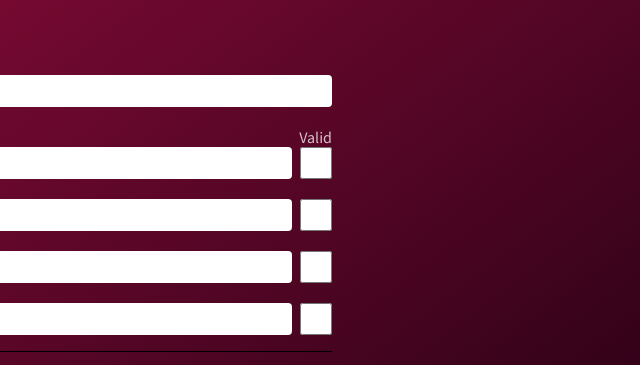
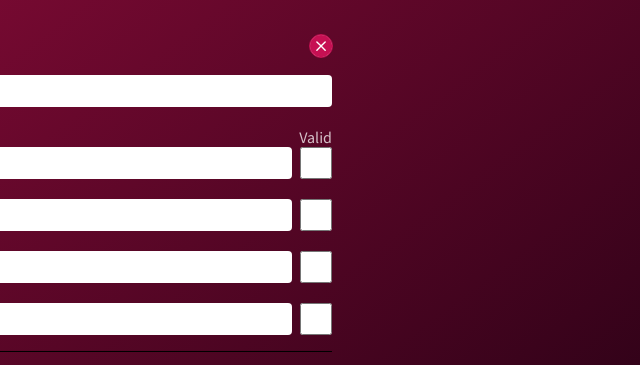
Before and after one commit to vehk11s/Quiz-app, a plain HTML site: page frontend/src/admin.html in a window 1280 px wide. Shown: the top 365 px of the page, 628-1268 px from the left. Drawn offline with Linux system fonts and the light colour scheme; a web font is replaced by a local one.

Commit message:
Functionality for removing guestion sets and tracking the visible indexing

```diff
--- a/frontend/src/admin.html
+++ b/frontend/src/admin.html
@@ -9,6 +9,10 @@
     <link rel="stylesheet" href="./styles/style.css" />
 
     <style>
+      :root {
+        accent-color: var(--primary-pink-light);
+      }
+
       form {
         width: 40rem;
       }
@@ -43,6 +47,7 @@
       }
 
       .form__question {
+        position: relative;
         padding-bottom: 1rem;
         border-bottom: 1px solid black;
         margin-bottom: 1rem;
@@ -52,6 +57,25 @@
         display: grid;
         grid-template-columns: 1fr auto;
         column-gap: 8px;
+      }
+
+      .btn-icon {
+        position: absolute;
+        top: -16px;
+        right: 0;
+        font-size: 1.2rem;
+        padding: 0;
+        color: var(--primary-pink);
+        outline: 1px solid var(--primary-pink);
+        background-color: white;
+        border-radius: 50%;
+        border: none;
+      }
+
+      .btn-icon:hover {
+        color: var(--primary-pink-light);
+        outline: 1px solid white;
+        border-radius: 50%;
       }
 
       .visually-hidden {
--- a/frontend/src/js/questionForm.js
+++ b/frontend/src/js/questionForm.js
@@ -1,22 +1,42 @@
 import { postQuestion } from '../api/questionApi.js';
 
-let questions = 1;
+let totalQuestions = 1; // Doesn't decrease when removing a question
+let visibleQuestions = 1; // Tracks the visible question sets on display
 
 let addBtn = document.querySelector('#add-question');
 let submitBtn = document.querySelector('#submit-form');
 
-// Create first question form element
+// Create first question form element on load
 document.addEventListener('DOMContentLoaded', () => {
   addQuestion();
+  updateIndexing();
 });
 
 addBtn.addEventListener('click', (e) => {
-  questions += 1;
+  totalQuestions += 1;
+  visibleQuestions += 1;
   addQuestion();
+  updateIndexing();
   e.preventDefault();
 });
 
 submitBtn.addEventListener('click', (e) => {
+  handleSubmit(e);
+});
+
+/*
+This function handles removing question sets from the form and decreasing the
+TODO: This doesn't currently update question numbering, just removes the selected question */
+function handleRemove(e) {
+  const form = document.querySelector('.form__content');
+  const parentSet = e.target.closest('fieldset');
+
+  form.removeChild(parentSet);
+  updateIndexing();
+  visibleQuestions -= 1;
+}
+
+function handleSubmit() {
   e.preventDefault();
 
   const questions = document.querySelectorAll('.form__question');
@@ -39,18 +59,29 @@ submitBtn.addEventListener('click', (e) => {
     formData.push({ question: formValues[0].value, options });
   });
 
-  console.log(formData);
+  postQuestion(formData);
+}
 
-  postQuestion(formData);
-});
+function updateIndexing() {
+  const legends = document.querySelectorAll('.form__question > legend');
+  console.log(legends);
 
-const addQuestion = () => {
+  legends.forEach((legend, i) => {
+    legend.textContent = '';
+    legend.textContent = `${i + 1}. Question`;
+  });
+}
+
+function addQuestion() {
   const form = document.querySelector('.form__content');
 
-  const questionSet = createFieldset('question', `${questions}. Question`);
+  const questionSet = createFieldset(
+    'question',
+    `${visibleQuestions}. Question`
+  );
 
-  const questionLabel = createLabel(`Q${questions}`, 'Question');
-  const questionInput = createInput(`Q${questions}`);
+  const questionLabel = createLabel(`Q${totalQuestions}`, 'Question');
+  const questionInput = createInput(`Q${totalQuestions}`);
 
   questionLabel.appendChild(questionInput);
 
@@ -58,7 +89,7 @@ const addQuestion = () => {
   questionSet.appendChild(createOptionInputs());
 
   form.appendChild(questionSet);
-};
+}
 
 function createOptionInputs() {
   // Create fieldset & legend for the options
@@ -100,12 +131,33 @@ function createFieldset(group, legendText) {
   const fieldset = document.createElement('fieldset');
   fieldset.classList.add(`form__${group}`);
 
+  if (group === 'question') {
+    fieldset.setAttribute('id', `Q${totalQuestions}-group`);
+    fieldset.appendChild(createRemoveBtn());
+  }
+
   const legend = document.createElement('legend');
   legend.textContent = legendText;
 
   fieldset.appendChild(legend);
 
   return fieldset;
+}
+
+function createRemoveBtn() {
+  const svg = `<svg xmlns="http://www.w3.org/2000/svg" width="16" height="16" fill="currentColor" class="bi bi-x-circle-fill" viewBox="0 0 16 16">
+  <path d="M16 8A8 8 0 1 1 0 8a8 8 0 0 1 16 0zM5.354 4.646a.5.5 0 1 0-.708.708L7.293 8l-2.647 2.646a.5.5 0 0 0 .708.708L8 8.707l2.646 2.647a.5.5 0 0 0 .708-.708L8.707 8l2.647-2.646a.5.5 0 0 0-.708-.708L8 7.293 5.354 4.646z"/>
+</svg>`;
+
+  const button = document.createElement('button');
+  button.classList.add('btn', 'btn-icon');
+  button.setAttribute('id', 'remove-question');
+  button.innerHTML = svg;
+  button.addEventListener('click', (e) => {
+    handleRemove(e);
+  });
+
+  return button;
 }
 
 function createLabel(htmlFor, labelText) {
```
